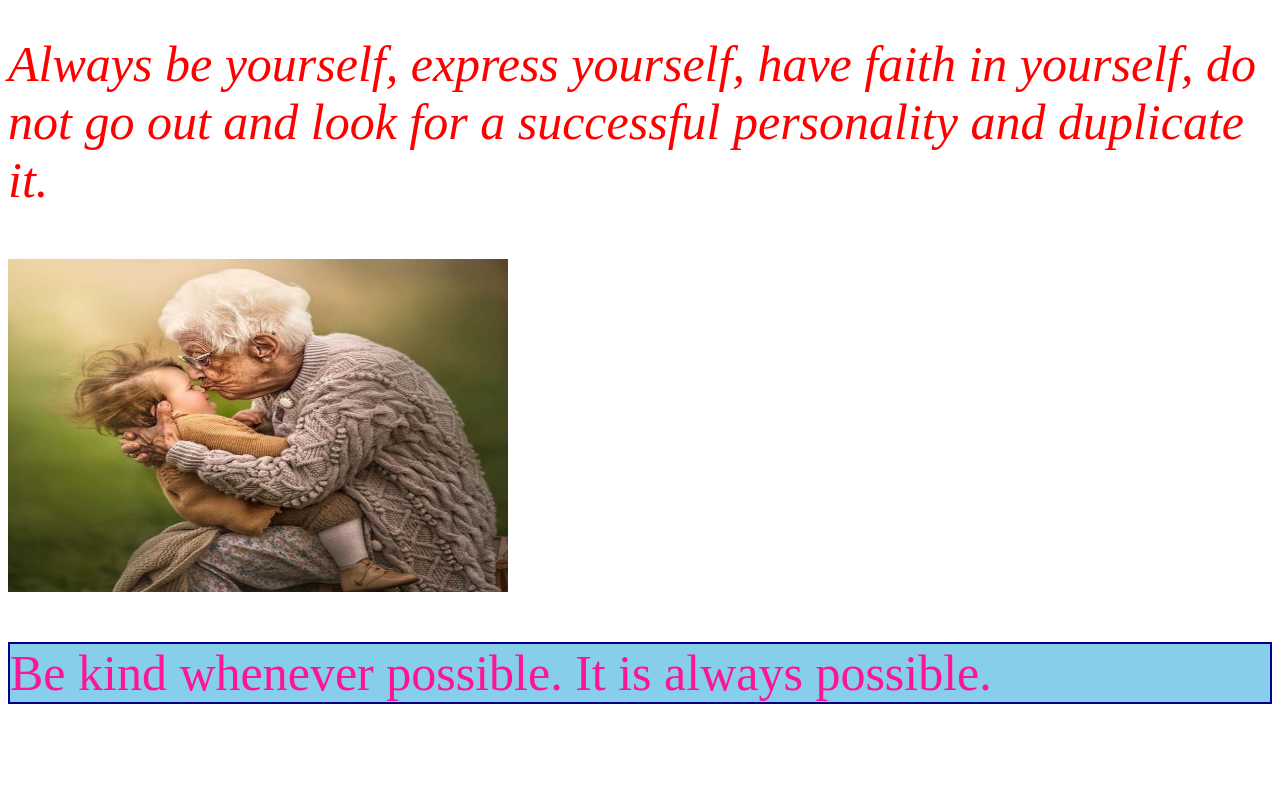
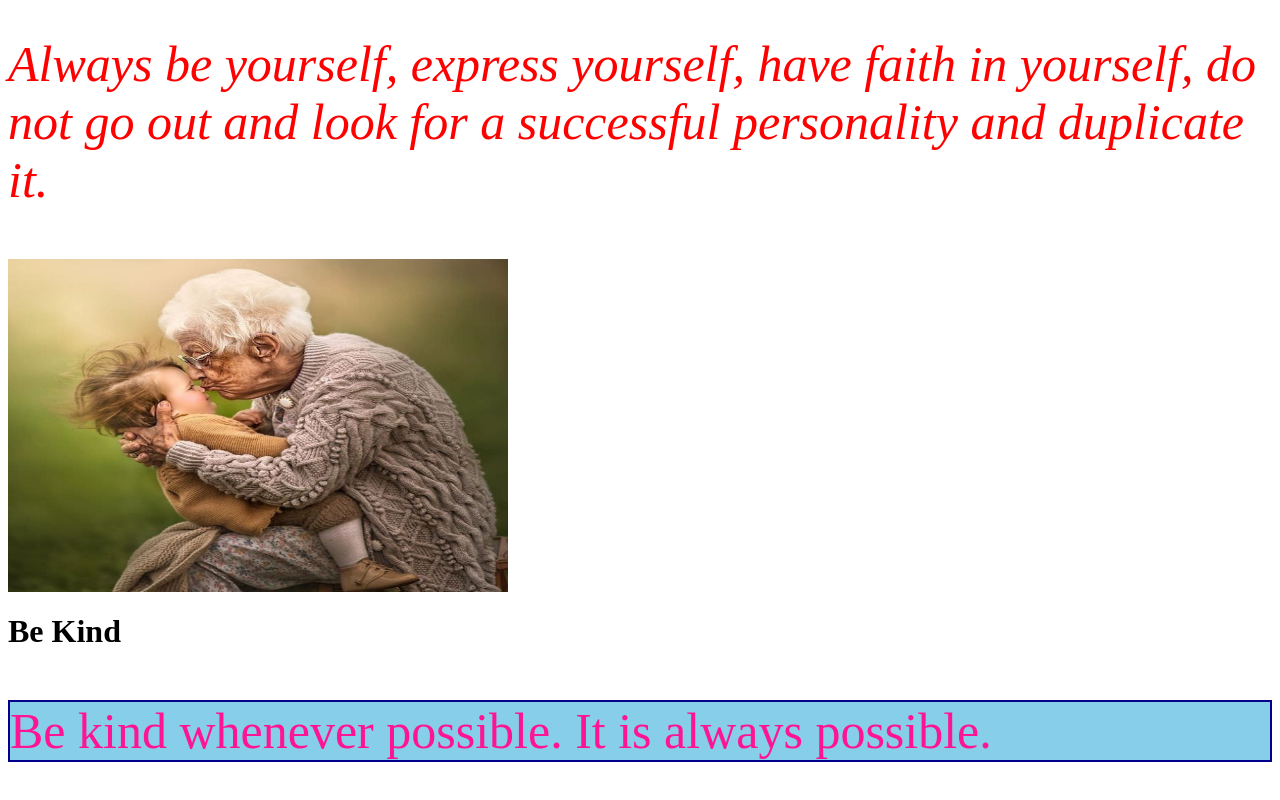
Before and after one commit to bathulamohammed/bathulamohammed.github.io, a plain HTML site: page index.html in a window 1280 px wide. Shown: the part 1061-1861 px from the top of the page. Before the commit the page ends 1815 px from the top, so only its background shows below. Drawn offline with Linux system fonts and the light colour scheme.

Commit message:
Added heading

```diff
--- a/index.html
+++ b/index.html
@@ -13,6 +13,7 @@
 <img src="quote.jpg" alt="Trulli" width="500" height="333";>
 <p style="color:red;font-style: italic; font-size:50px">Always be yourself, express yourself, have faith in yourself, do not go out and look for a successful personality and duplicate it.</p>
 <img src="Motivational.jpg" alt="Trulli" width="500" height="333";>
+<h1>Be Kind</h1>
 <p style="color:deeppink;font-style: emphasized;font-size:50px;border:2px solid darkblue; background-color: skyblue">Be kind whenever possible. It is always possible.</p>
 </body>
 </html>
```
